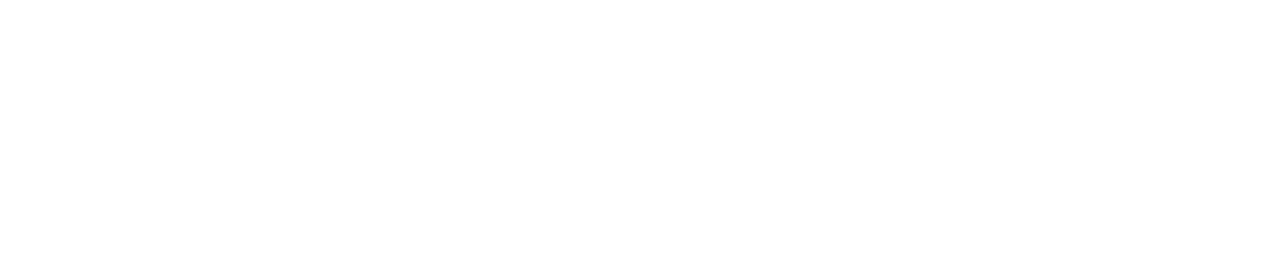
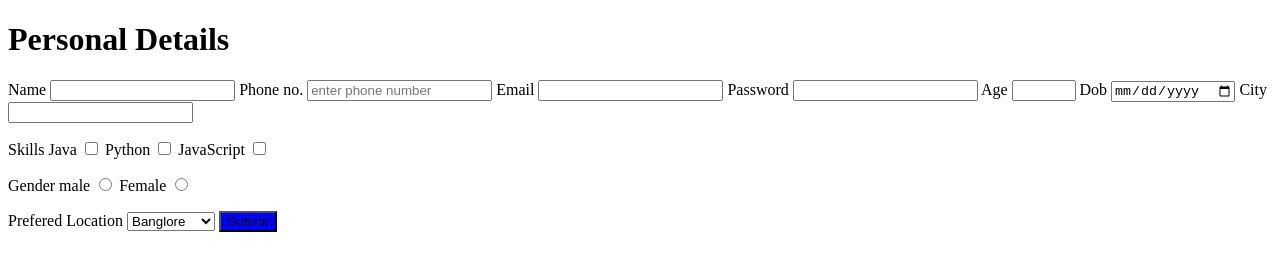
Before and after one commit to karthik0711/HTML-CSS-Repo, a plain HTML site: page class-2/forms.html in a window 1280 px wide. Drawn offline with Linux system fonts and the light colour scheme.

Commit message:
added some code to forms.html

```diff
--- a/class-2/forms.html
+++ b/class-2/forms.html
@@ -6,6 +6,58 @@
     <title>Document</title>
 </head>
 <body>
+    <!-- HTML forms -->
+     <!-- forms are for capturing data  -->
 
+     <form>
+        <h1>Personal Details</h1>
+        <label>Name</label>
+        <input type="text" >
+
+        <label>Phone no.</label>
+        <input type="tel" maxlength="10" placeholder="enter phone number" required>
+
+        <label>Email</label>
+        <input type="email">
+
+        <label>Password</label>
+        <input type="password">
+
+        <label>Age</label>
+        <input type="number" min="1" max="100">
+
+        <label>Dob</label>
+        <input type="date">
+
+        <label>City</label>
+        <input type="text">
+
+        <p>
+        <label>Skills</label>
+        <label>Java</label>
+        <input type="checkbox">
+        <label>Python</label>
+        <input type="checkbox" >
+        <label>JavaScript</label>
+        <input type="checkbox">
+        </p>
+
+        <p>
+            <label>Gender</label>
+            <label>male</label>
+            <input name="gender" type="radio">
+            <label>Female</label>
+            <input name="gender" type="radio">
+        </p>
+
+        <label>Prefered Location</label>
+        <select>
+            <option>Banglore</option>
+            <option>Hyderabad</option>
+            <option>Chennai</option>
+            <option>Pune</option>
+        </select>
+        <button style="background-color: blue;">Submit</button>
+     </form>
 </body>
 </html>
```
